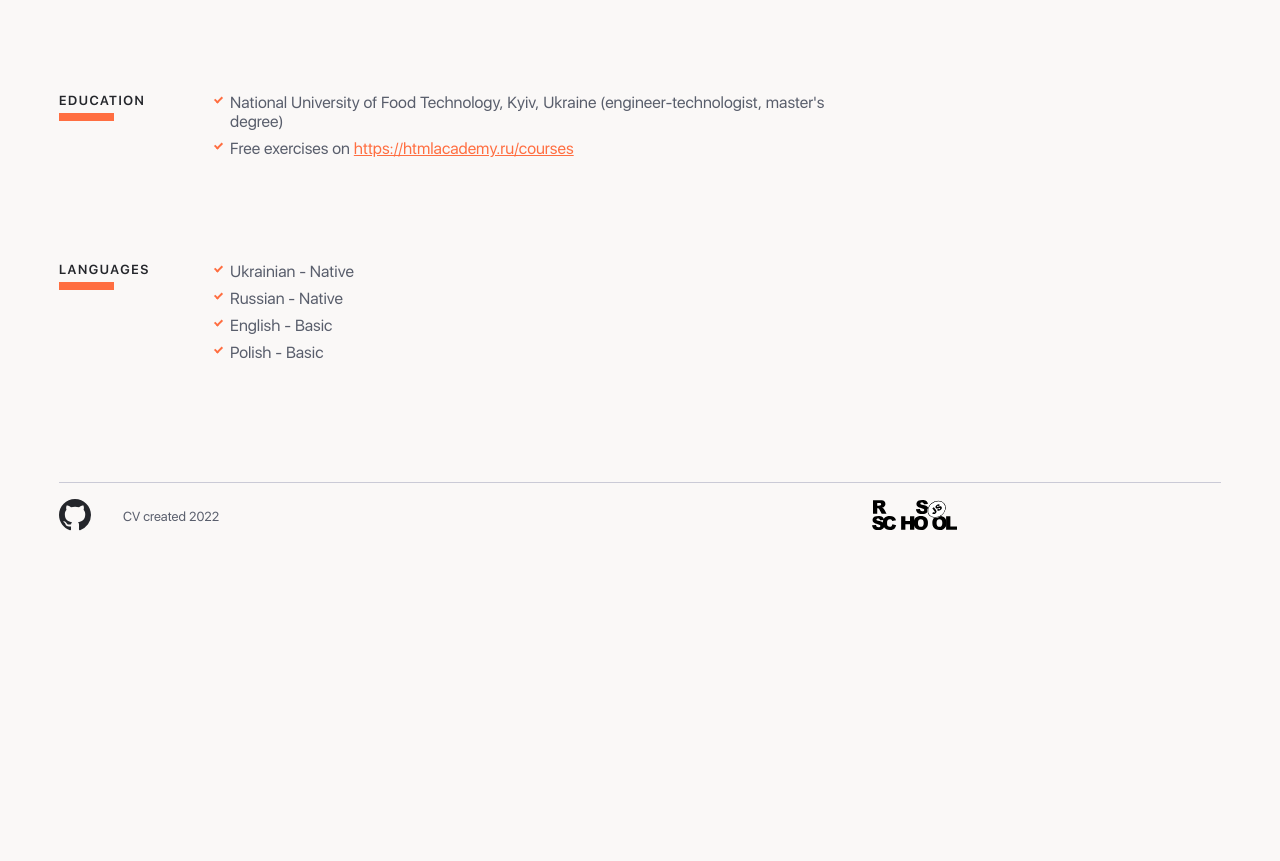
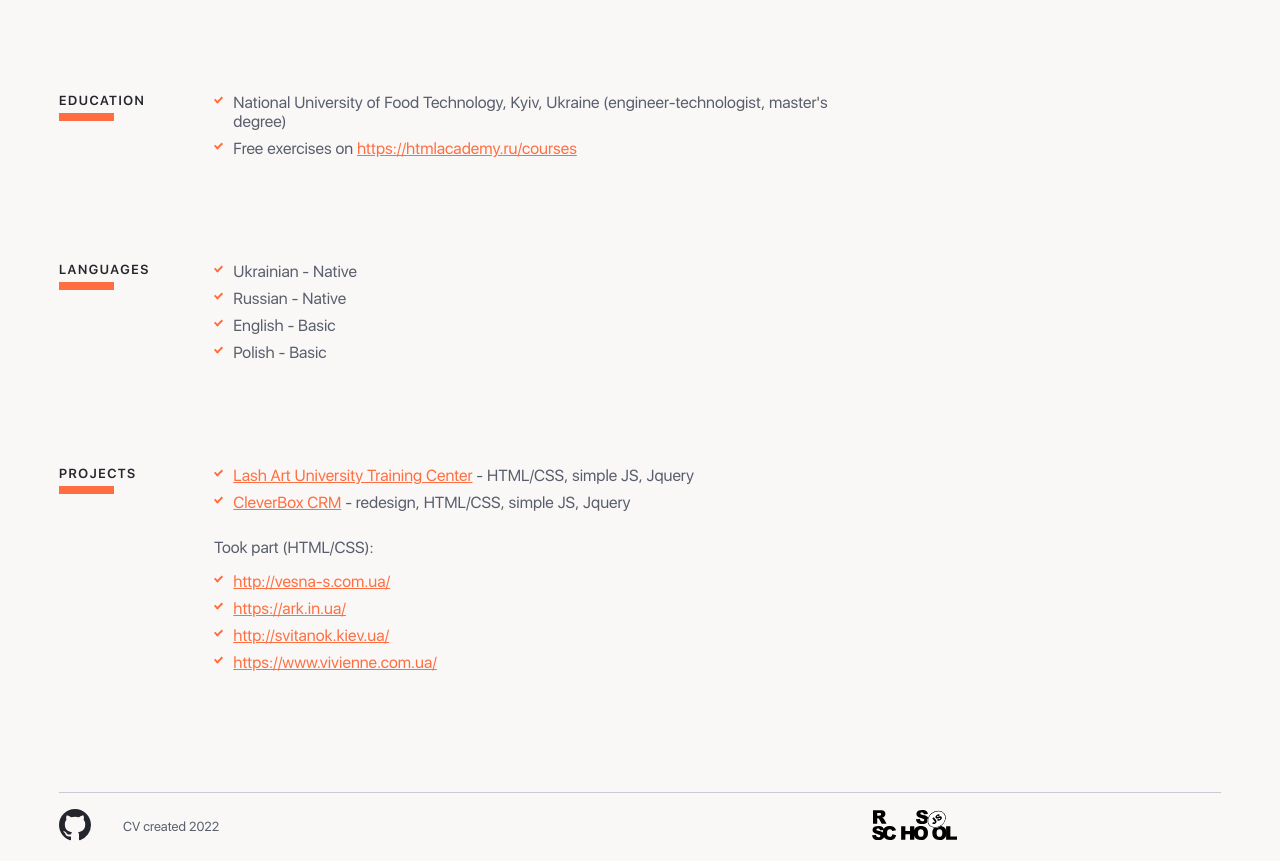
Before and after one commit to parunovR/rsschool-cv, a plain HTML site: page index.html in a window 1280 px wide. Shown: the part 894-1755 px from the top of the page. Before the commit the page ends 1445 px from the top, so only its background shows below. Drawn offline with Linux system fonts and the light colour scheme.

Commit message:
feat: add project section

```diff
--- a/assets/css/style.css
+++ b/assets/css/style.css
@@ -231,10 +231,13 @@ ul li {
 .checkmark-list {
   padding: 0;
 }
+.checkmark-list:not(:last-child) {
+  margin-bottom: 0.75rem;
+}
 .checkmark-list li {
   list-style: none;
   position: relative;
-  padding: 0 0 0 1rem;
+  padding: 0 0 0 1.2rem;
   margin-bottom: 0.5rem;
 }
 .checkmark-list li::before {
@@ -247,6 +250,9 @@ ul li {
   border: solid var(--accent-color);
   border-width: 0 2px 2px 0;
   transform: rotate(45deg);
+}
+.checkmark-list + p {
+  margin-top: 1.5rem;
 }
 
 .highlight {
--- a/index.html
+++ b/index.html
@@ -23,7 +23,9 @@
           <li><a href="#aboutSection">About</a></li>
           <li><a href="#codeExampleSection">Code example</a></li>
           <li><a href="#skillsSection">Skills</a></li>
+          <li><a href="#educationSection">Education</a></li>
           <li><a href="#languagesSection">Languages</a></li>
+          <li><a href="#projectsSection">Projects</a></li>
         </ul>
       </nav>
     </div>
@@ -104,6 +106,26 @@
             </ul>
           </div>
         </section>
+
+        <section class="content-section" id="projectsSection">
+          <div class="section-heading">
+            <h3 class="section-title">Projects</h3>
+          </div>
+          <div class="section-description">
+            <ul class="checkmark-list">
+              <li><a href="https://lashart.university/" target="_blank">Lash Art University Training Center</a> - HTML/CSS, simple JS, Jquery</li>
+              <li><a href="https://cleverbox-crm.com/" target="_blank">CleverBox CRM</a> - redesign, HTML/CSS, simple JS, Jquery</li>
+            </ul>
+
+            <p>Took part (HTML/CSS):</p>
+            <ul class="checkmark-list">
+              <li><a href="http://vesna-s.com.ua/" target="_blank">http://vesna-s.com.ua/</a></li>
+              <li><a href="https://ark.in.ua/" target="_blank">https://ark.in.ua/</a></li>
+              <li><a href="http://svitanok.kiev.ua/" target="_blank">http://svitanok.kiev.ua/</a></li>
+              <li><a href="https://www.vivienne.com.ua/" target="_blank">https://www.vivienne.com.ua/</a></li>
+            </ul>
+          </div>
+        </section>
       </main>
       <aside class="aside">
         <section class="aside-section" id="contactsSection">
```
